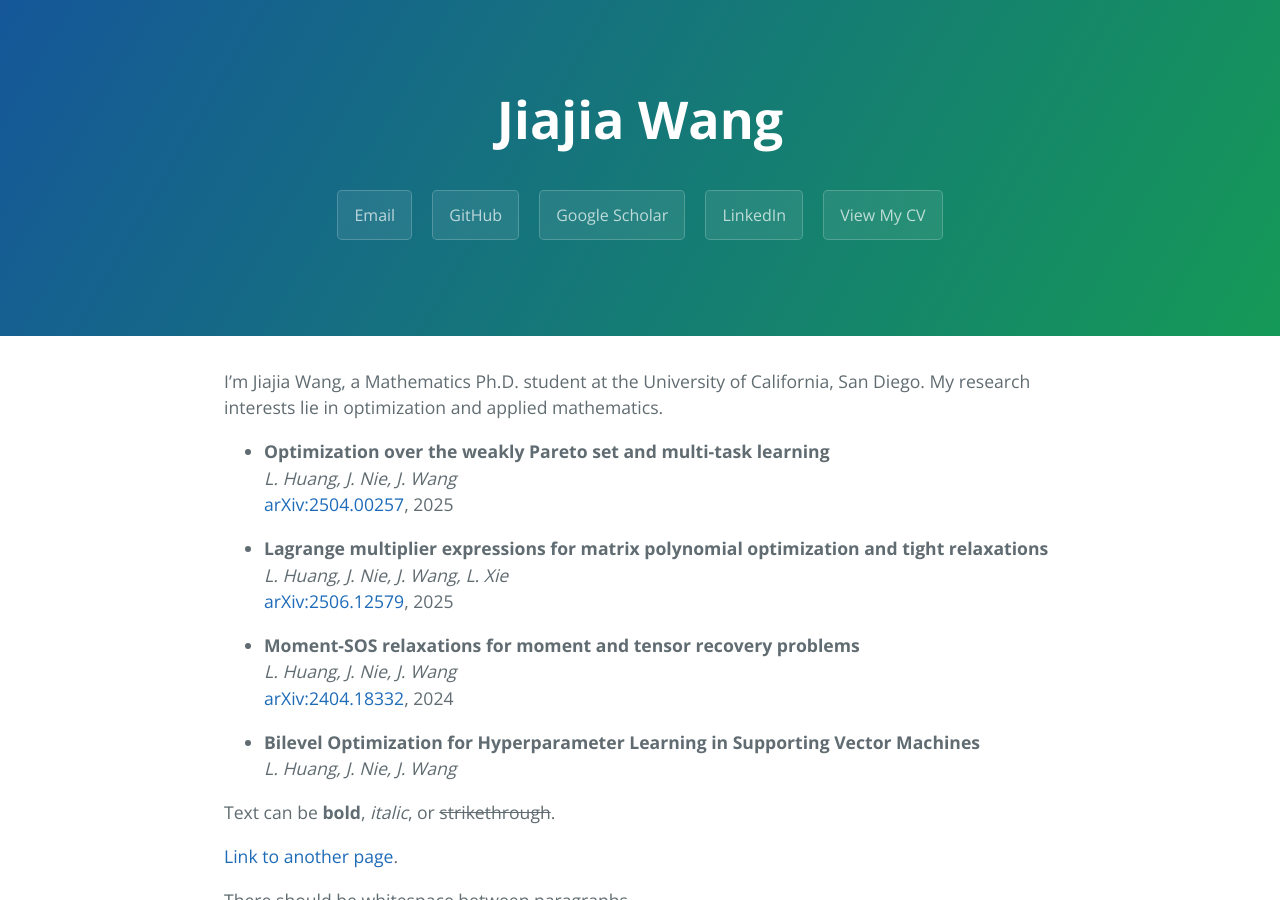
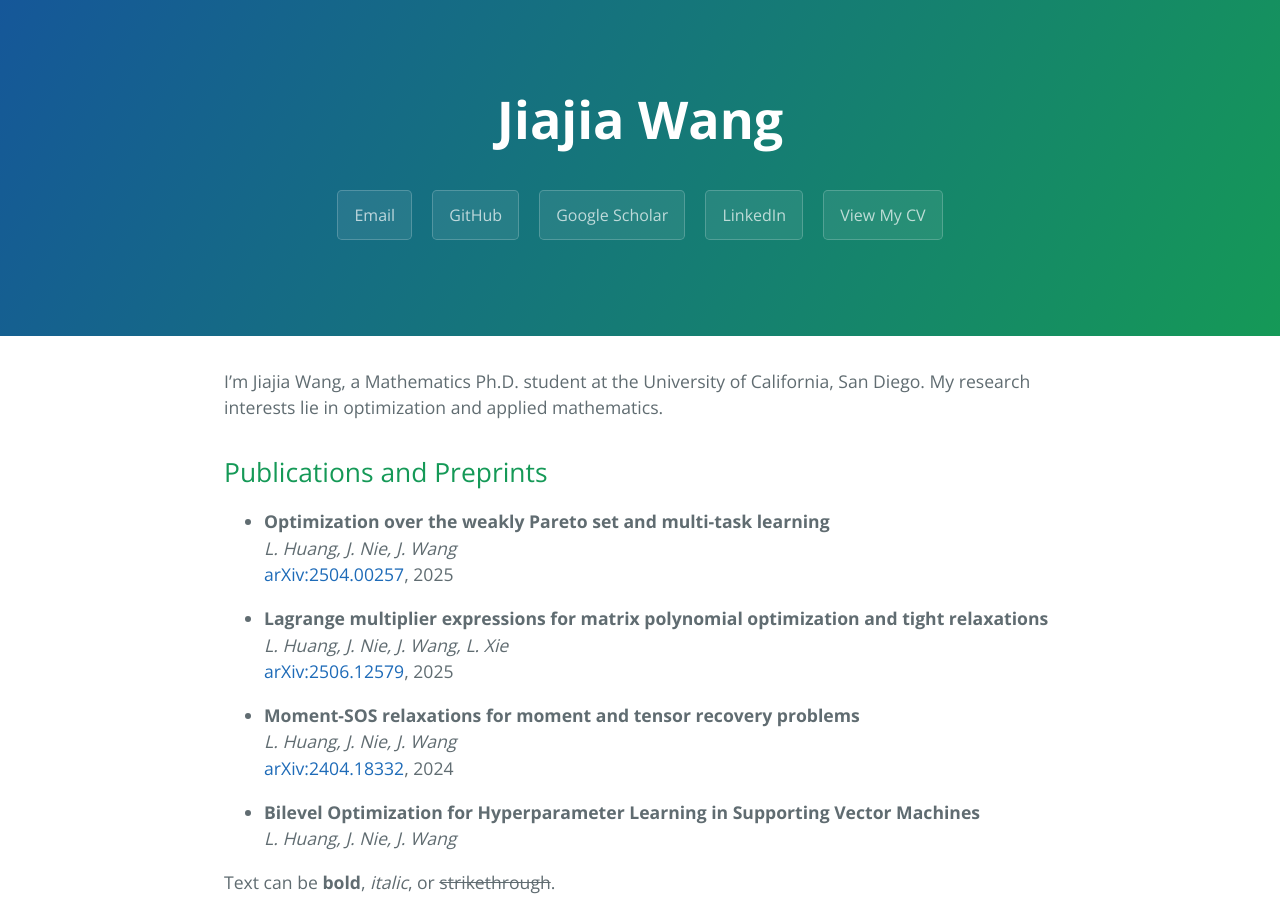
Before and after one commit to additionjj/jiajia_website, a Jekyll site: the page built from index.md, in a window 1280 px wide and 900 px high. Built offline with Jekyll 4.4.1, drawn with Linux system fonts in a browser that asks for light colours.

Commit message:
Update index.md

```diff
--- a/index.md
+++ b/index.md
@@ -5,7 +5,7 @@ layout: default
 
   I'm Jiajia Wang, a Mathematics Ph.D. student at the University of California, San Diego.
   My research interests lie in optimization and applied mathematics.
-
+## Publications and Preprints
 - **Optimization over the weakly Pareto set and multi-task learning**
   *L. Huang, J. Nie, J. Wang*
   [arXiv:2504.00257](https://arxiv.org/abs/2504.00257), 2025
```
